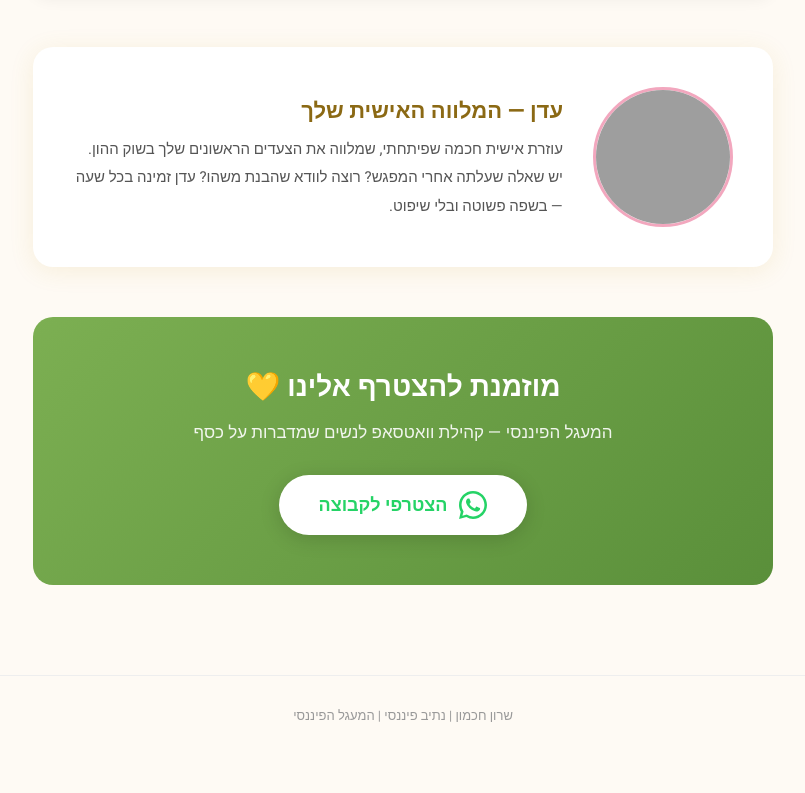
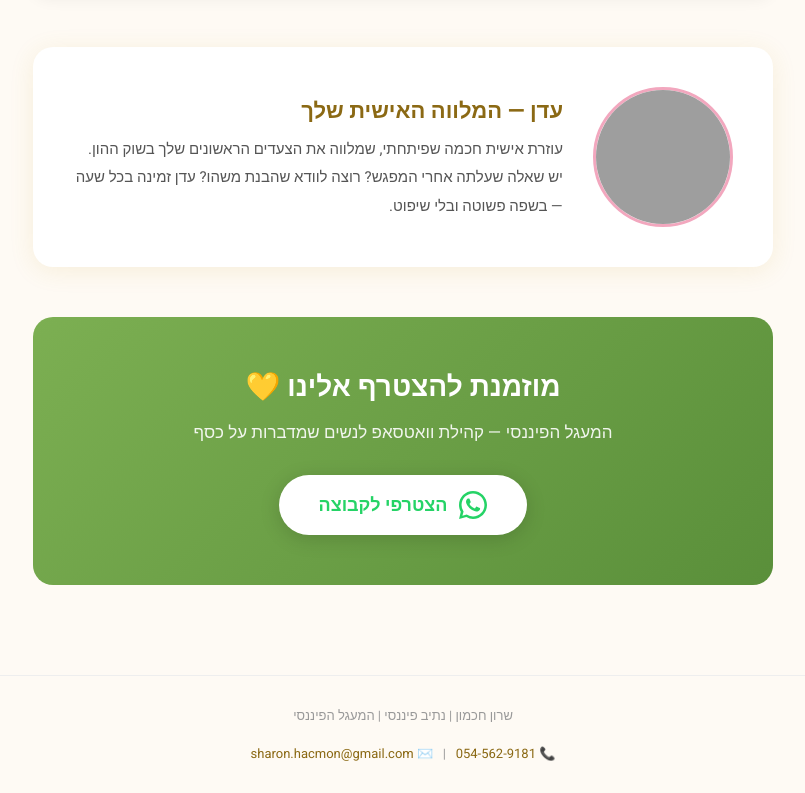
Before and after one commit to sharonhacmon-cmyk/eden-server, a website: page public/prospectus.html in a window 1280 px wide. Shown: the part 1718-2511 px from the top of the page, without its empty margins (237-1042 px from the left). Before the commit the page ends 2473 px from the top, so only its background shows below. Drawn offline with Linux system fonts and the light colour scheme; grey boxes are pictures that could not be loaded.

Commit message:
Add contact details to prospectus footer

```diff
--- a/public/prospectus.html
+++ b/public/prospectus.html
@@ -424,7 +424,10 @@
 
   <!-- FOOTER -->
   <div class="footer">
-    שרון חכמון | נתיב פיננסי | המעגל הפיננסי
+    שרון חכמון | נתיב פיננסי | המעגל הפיננסי<br><br>
+    <a href="tel:0545629181" style="color:#8B6914; text-decoration:none;">📞 054-562-9181</a>
+    &nbsp;&nbsp;|&nbsp;&nbsp;
+    <a href="mailto:sharon.hacmon@gmail.com" style="color:#8B6914; text-decoration:none;">✉️ sharon.hacmon@gmail.com</a>
   </div>
 
 </body>
```
